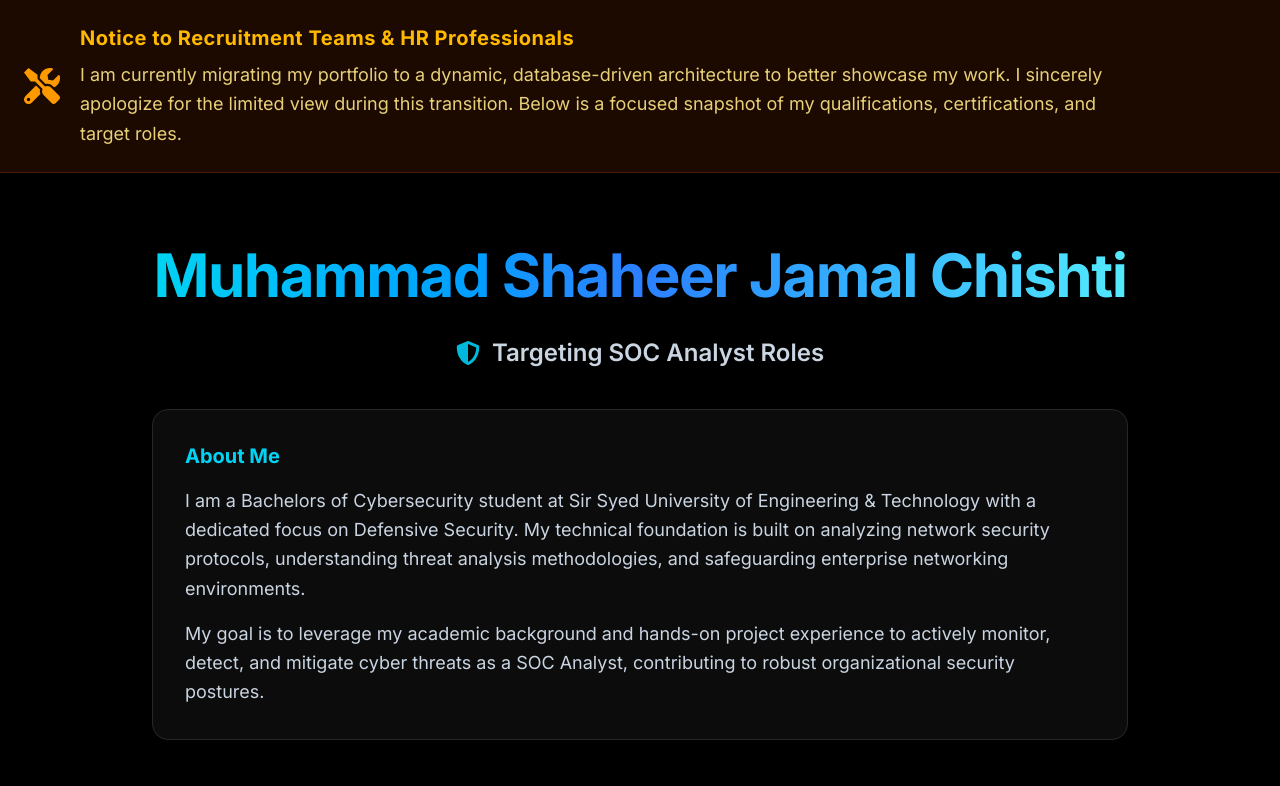
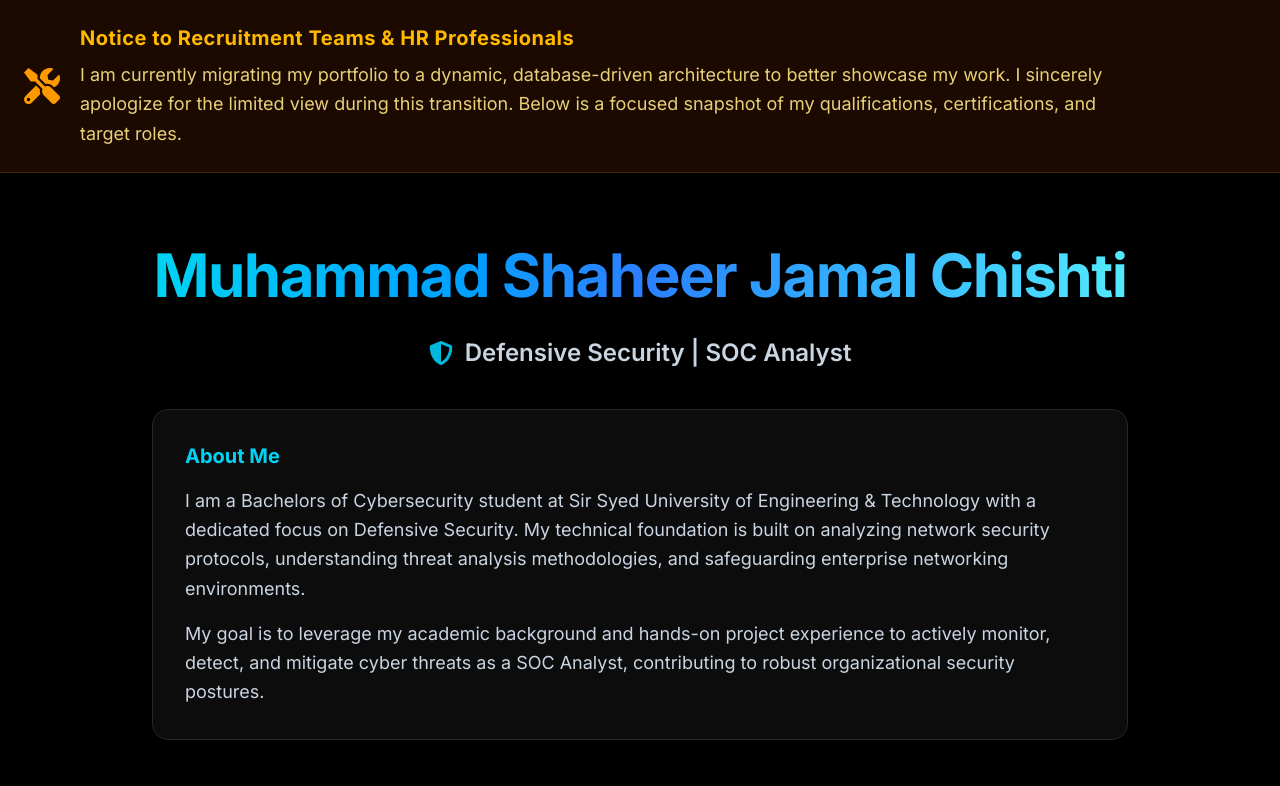
Before and after one commit to ShaheerJamalChishti90/ShaheerJamal-Portfolio, a Next.js app: page / in a window 1280 px wide. Shown: the top 786 px of the page. Built offline with nearby package versions, Linux system fonts and the light colour scheme.

Commit message:
Fix the Domain Title

```diff
--- a/src/app/page.tsx
+++ b/src/app/page.tsx
@@ -33,7 +33,7 @@ const UnderConstruction: React.FC = () => {
         {/* Updated Professional Title */}
         <h2 className="text-xl md:text-2xl font-semibold text-slate-300 mb-10 flex items-center justify-center gap-3">
           <FaShieldAlt className="text-cyan-500" />
-          Targeting SOC Analyst Roles
+          Defensive Security | SOC Analyst
         </h2>
 
         {/* Updated About Me */}
```
